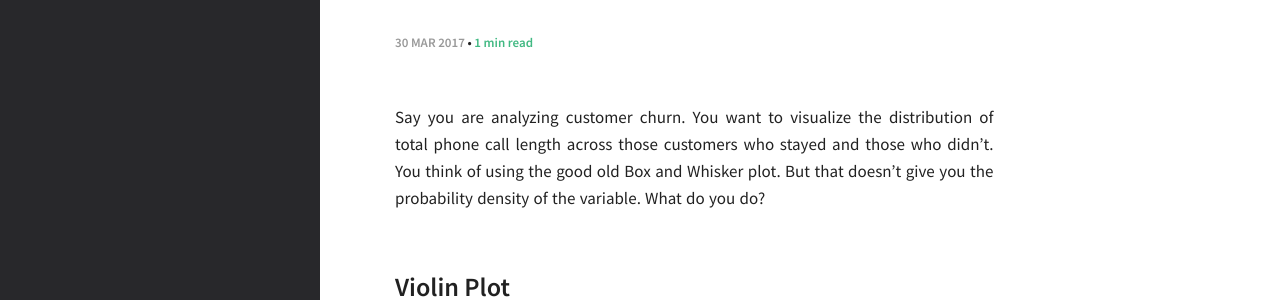
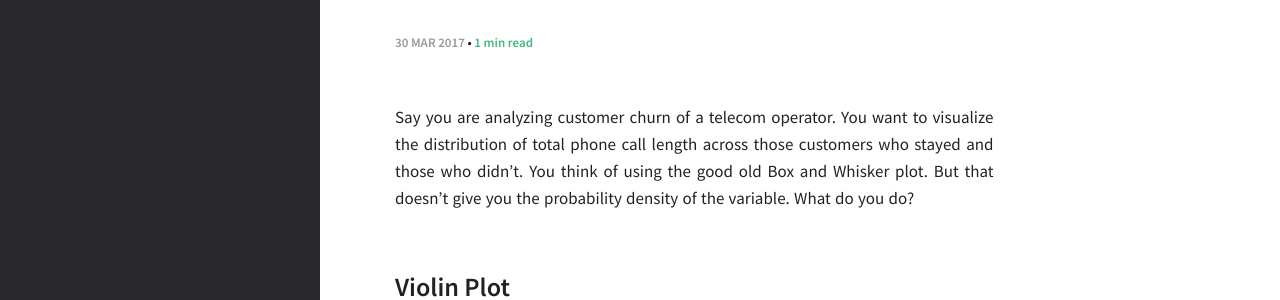
Before and after one commit to amironoff/amironoff.github.io, a Jekyll site: the page built from _posts/2017-03-30-violin-plot.markdown, in a window 1280 px wide. Shown: the part 463-763 px from the top of the page. Built offline with Jekyll 4.4.1, drawn with Linux system fonts in a browser that asks for light colours.

Commit message:
Fix intro wording

```diff
--- a/_posts/2017-03-30-violin-plot.markdown
+++ b/_posts/2017-03-30-violin-plot.markdown
@@ -12,7 +12,7 @@ image:
   feature: violin-plot/violin-plot-vs-boxplot.jpg
 ---
 
-Say you are analyzing customer churn. You want to visualize the distribution
+Say you are analyzing customer churn of a telecom operator. You want to visualize the distribution
 of total phone call length across those customers who stayed and those who didn't.
 You think of using the good old Box and Whisker plot. But that doesn't give you the probability density of the variable.
 What do you do?
```
